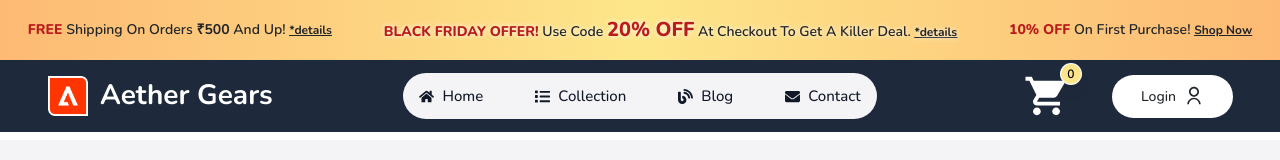
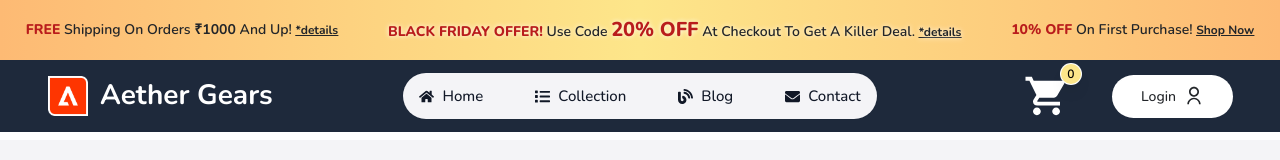
Before and after one commit to abdul180690/Aether-Gears---ReactJs-Project, a React (Vite) app in the folder frontend/: page /place-order in a window 1280 px wide. Shown: the top 160 px of the page. Built offline with nearby package versions, Linux system fonts and the light colour scheme.

Commit message:
free shipping amount changed

```diff
--- a/frontend/src/components/Notification.jsx
+++ b/frontend/src/components/Notification.jsx
@@ -8,7 +8,7 @@ const Notification = () => {
       <div className="my-1 mx-6 text-center">
         <p className="text-secondary capitalize font-semibold">
            <span className="font-extrabold text-red-700">FREE</span> shipping on orders{" "}
-          <span className="font-bold">₹500</span> and up!{" "}
+          <span className="font-bold">₹1000</span> and up!{" "}
           <span className="underline text-xs lowercase font-bold hover:text-red-700">
             <Link>*details</Link>
           </span>{" "}
```
